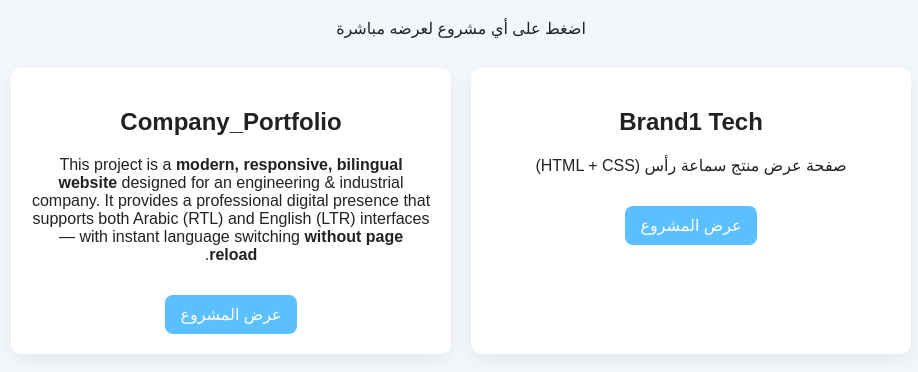
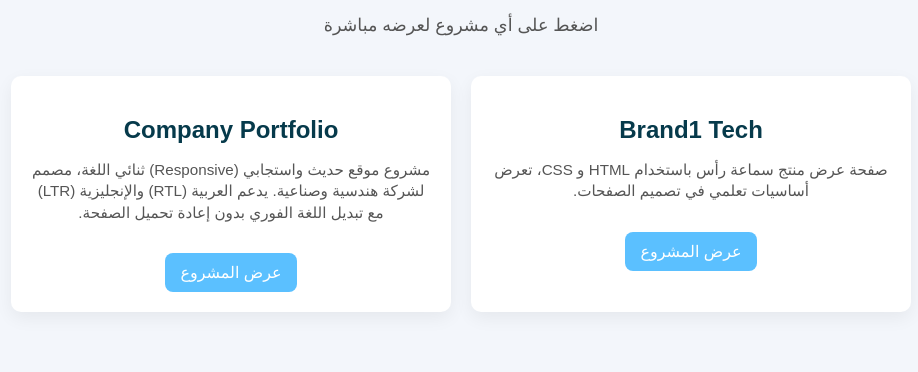
Before and after one commit to hamed-abu-sallam/my-web-learning, a plain HTML site: page index.html in a window 1280 px wide. Shown: the part 110-482 px from the top of the page, without its empty margins (179-1097 px from the left). Drawn offline with Linux system fonts and the light colour scheme.

Commit message:
Enhance styles and update project descriptions
Updated styling and improved project descriptions in Arabic.

```diff
--- a/index.html
+++ b/index.html
@@ -18,12 +18,18 @@
     h1 {
       color: #063a4b;
       text-align: center;
+      margin-bottom: 10px;
+    }
+    p.description {
+      text-align: center;
+      margin-bottom: 40px;
+      font-size: 1.1em;
+      color: #555;
     }
     .projects-container {
       display: grid;
       grid-template-columns: repeat(auto-fit, minmax(250px, 1fr));
       gap: 20px;
-      margin-top: 30px;
     }
     .card {
       background: #fff;
@@ -37,7 +43,16 @@
       transform: translateY(-5px);
       box-shadow: 0 10px 25px rgba(0,0,0,0.1);
     }
-    a {
+    .card h2 {
+      color: #063a4b;
+      margin-bottom: 10px;
+    }
+    .card p {
+      font-size: 0.95em;
+      color: #555;
+      line-height: 1.4em;
+    }
+    .card a {
       display: inline-block;
       margin-top: 15px;
       padding: 10px 15px;
@@ -47,7 +62,7 @@
       text-decoration: none;
       transition: 0.3s;
     }
-    a:hover {
+    .card a:hover {
       background: #007bbf;
     }
   </style>
@@ -55,21 +70,22 @@
 <body>
   <div class="wrap">
     <h1>مشاريعي أثناء تعلم الويب</h1>
-    <p style="text-align:center;">اضغط على أي مشروع لعرضه مباشرة</p>
+    <p class="description">اضغط على أي مشروع لعرضه مباشرة</p>
 
     <div class="projects-container">
+
+      <!-- مشروع 1: Brand1 Tech -->
       <div class="card">
         <h2>Brand1 Tech</h2>
-        <p>صفحة عرض منتج سماعة رأس (HTML + CSS)</p>
+        <p>صفحة عرض منتج سماعة رأس باستخدام HTML و CSS، تعرض أساسيات تعلمي في تصميم الصفحات.</p>
         <a href="projects/brand1-tech/" target="_blank">عرض المشروع</a>
       </div>
 
-      <!--  مثال لمشروع ثاني هوية الشركات -->
+      <!-- مشروع 2: Company Portfolio -->
       <div class="card">
-  <h2>Company_Portfolio</h2>
-       <p>This project is a <strong>modern, responsive, bilingual website</strong> designed for an engineering & industrial company.
-           It provides a professional digital presence that supports both Arabic (RTL) and English (LTR) interfaces —
-           with instant language switching <strong>without page reload</strong>.</p>
+        <h2>Company Portfolio</h2>
+        <p>مشروع موقع حديث واستجابي (Responsive) ثنائي اللغة، مصمم لشركة هندسية وصناعية.
+           يدعم العربية (RTL) والإنجليزية (LTR) مع تبديل اللغة الفوري بدون إعادة تحميل الصفحة.</p>
         <a href="projects/Company_Portfolio/" target="_blank">عرض المشروع</a>
       </div>
 
```
